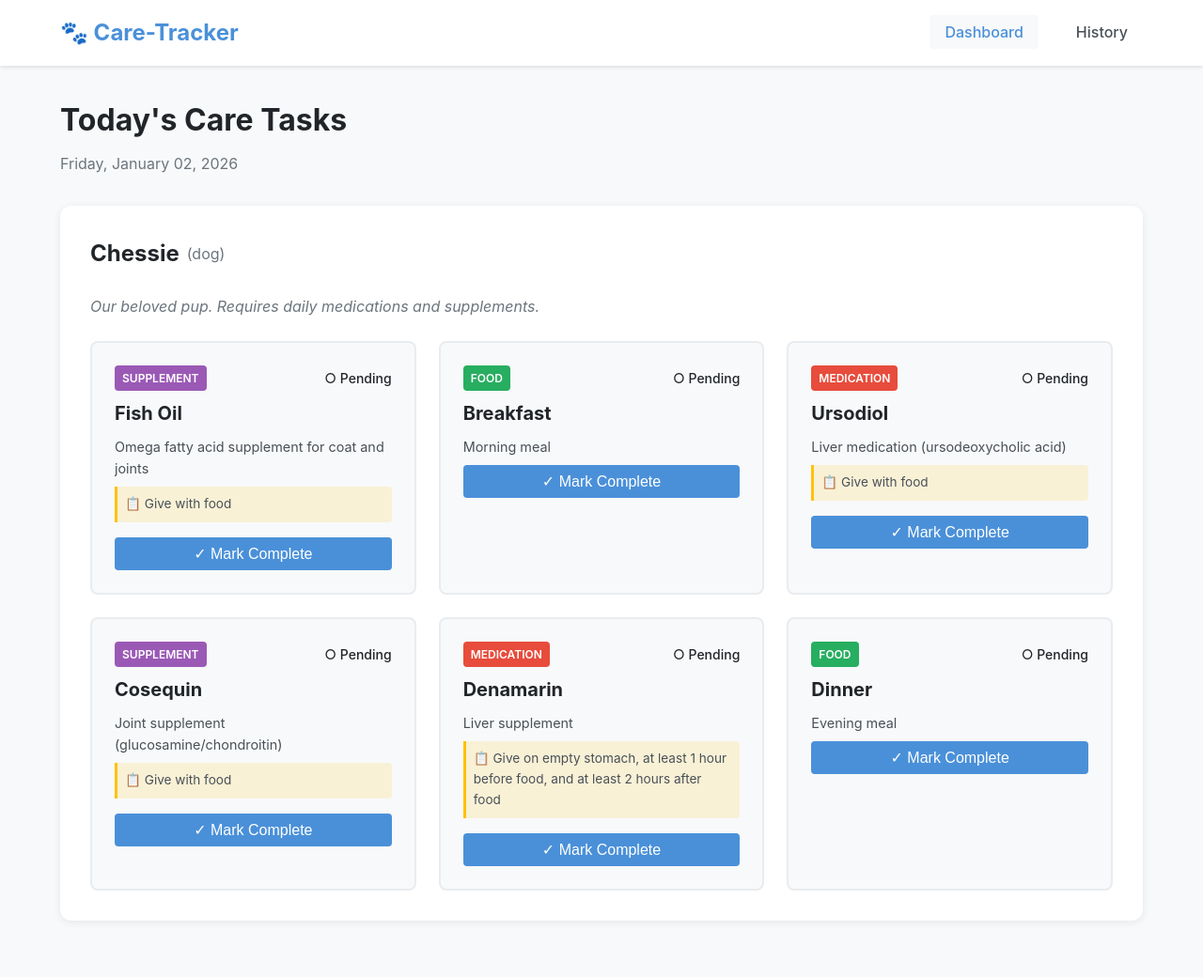
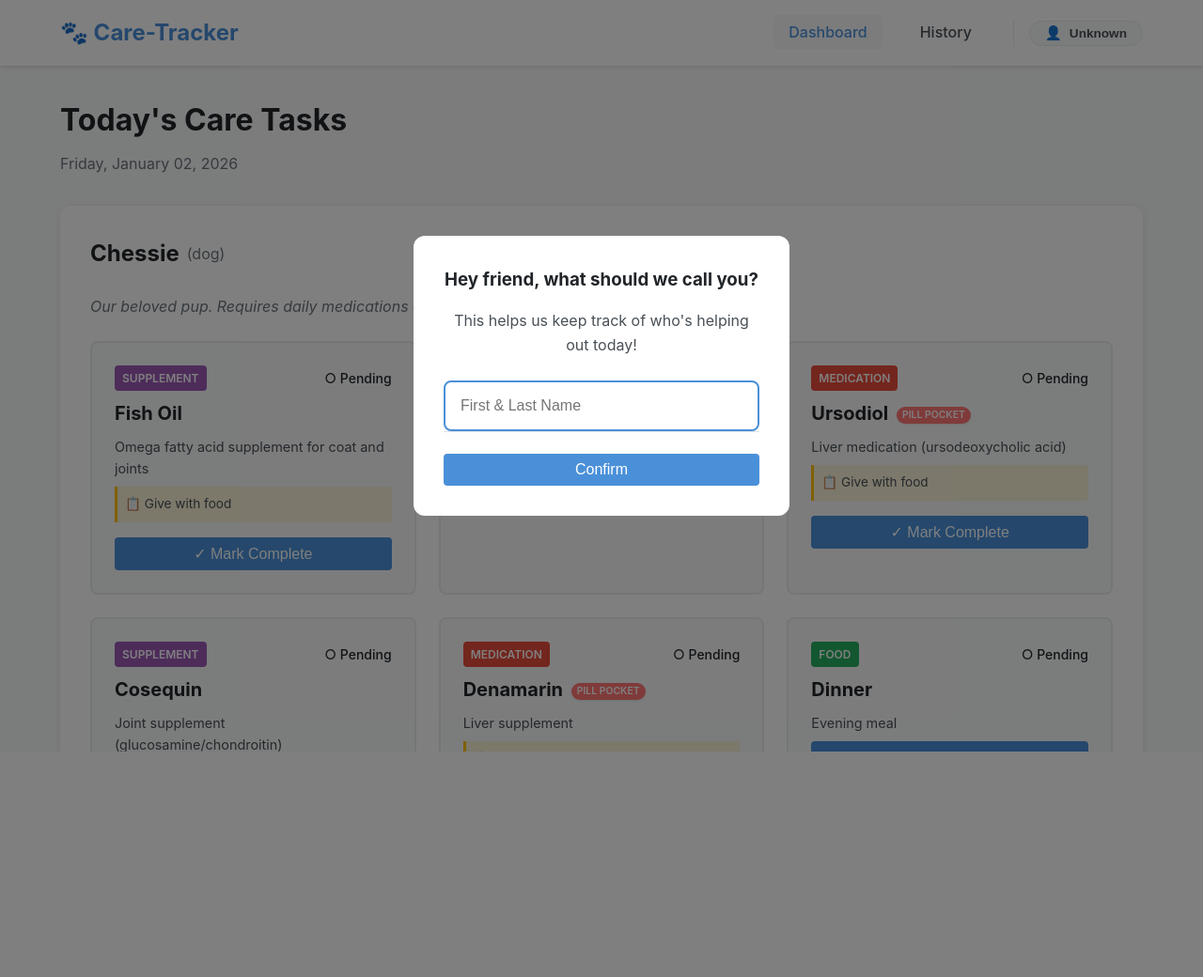
Before and after one commit to DanSafdie/Care-Tracker, a FastAPI app: page / in a window 1280 px wide. Shown: the top 1040 px of the page at 94% size. After the commit the page ends 800 px from the top, so only its background shows below. Run offline with FastAPI, Linux system fonts and the light colour scheme.

Commit message:
feat: Implement user management features
- Added User model and associated CRUD operations for user registration and search.
- Introduced API endpoints for user check-in and search functionality.
- Enhanced frontend with user identity modal and search capabilities.
- Updated styles for user interface elements related to user management.

```diff
--- a/app/backend/main.py
+++ b/app/backend/main.py
@@ -27,7 +27,7 @@ from schemas import (
     PetResponse, PetCreate,
     CareItemResponse, CareItemCreate,
     TaskLogResponse, TaskStatus, DailyStatus,
-    HistoryEntry
+    HistoryEntry, UserResponse, UserCreate
 )
 import crud
 from utils import get_care_day, to_local_time
@@ -196,6 +196,20 @@ async def clear_pet_timer(pet_id: int, db: Session = Depends(get_db)):
     return {"success": True, "pet": pet}
 
 
+# ============== API Routes - Users ==============
+
+@app.get("/api/users/search", response_model=List[UserResponse])
+async def search_users(q: str = "", db: Session = Depends(get_db)):
+    """Search for existing usernames."""
+    return crud.search_users(db, q)
+
+
+@app.post("/api/users/check-in", response_model=UserResponse)
+async def check_in_user(user: UserCreate, db: Session = Depends(get_db)):
+    """Register or update a user's presence."""
+    return crud.get_or_create_user(db, user.name)
+
+
 # ============== API Routes - Care Items ==============
 
 @app.get("/api/care-items", response_model=List[CareItemResponse])
--- a/app/frontend/static/css/style.css
+++ b/app/frontend/static/css/style.css
@@ -540,6 +540,20 @@ h1 {
     vertical-align: middle;
 }
 
+.pill-pocket-badge {
+    display: inline-block;
+    background: #ff7675; /* A soft red/pink color */
+    color: white;
+    font-size: 0.65rem;
+    padding: 1px 6px;
+    border-radius: 10px;
+    margin-left: 4px;
+    vertical-align: middle;
+    font-weight: 600;
+    text-transform: uppercase;
+    box-shadow: 0 1px 2px rgba(0,0,0,0.1);
+}
+
 /* ============== Timer ============== */
 .pet-timer {
     background: linear-gradient(135deg, #e1f5fe 0%, #b3e5fc 100%);
@@ -648,11 +662,115 @@ footer {
     font-size: 0.9rem;
 }
 
+/* ============== User Identity (Header) ============== */
+.nav-user {
+    display: flex;
+    align-items: center;
+    border-left: 1px solid var(--gray-200);
+    padding-left: var(--space-md);
+    margin-left: var(--space-xs);
+}
+
+.nav-user-btn {
+    background: var(--gray-100);
+    border: 1px solid var(--gray-200);
+    border-radius: 20px;
+    padding: var(--space-xs) var(--space-md);
+    display: flex;
+    align-items: center;
+    gap: var(--space-sm);
+    color: var(--gray-700);
+    font-weight: 600;
+    font-size: 0.85rem;
+    cursor: pointer;
+    transition: all 0.2s;
+    white-space: nowrap;
+    max-width: 180px;
+}
+
+.nav-user-btn:hover {
+    background: white;
+    border-color: var(--primary);
+    color: var(--primary);
+    box-shadow: 0 2px 4px rgba(0,0,0,0.05);
+}
+
+.nav-user-btn #current-user-name {
+    overflow: hidden;
+    text-overflow: ellipsis;
+}
+
+.user-icon {
+    font-size: 0.9rem;
+}
+
+/* Modal styles preserved */
+.search-container {
+    position: relative;
+    width: 100%;
+    margin-bottom: var(--space-lg);
+}
+
+#user-search-input {
+    width: 100%;
+    padding: var(--space-md);
+    border: 2px solid var(--gray-300);
+    border-radius: var(--radius-md);
+    font-size: 1rem;
+    outline: none;
+    transition: border-color 0.2s;
+}
+
+#user-search-input:focus {
+    border-color: var(--primary);
+}
+
+.search-results {
+    position: absolute;
+    top: 100%;
+    left: 0;
+    right: 0;
+    background: white;
+    border: 1px solid var(--gray-300);
+    border-top: none;
+    border-radius: 0 0 var(--radius-md) var(--radius-md);
+    box-shadow: 0 4px 8px rgba(0,0,0,0.1);
+    z-index: 1001;
+    max-height: 200px;
+    overflow-y: auto;
+}
+
+.search-item {
+    padding: var(--space-md);
+    cursor: pointer;
+    text-align: left;
+    transition: background 0.2s;
+}
+
+.search-item:hover {
+    background: var(--gray-100);
+    color: var(--primary);
+}
+
 /* ============== Responsive ============== */
 @media (max-width: 768px) {
     nav {
         flex-direction: column;
         gap: var(--space-md);
+    }
+
+    .nav-user {
+        border-left: none;
+        padding-left: 0;
+        margin-left: 0;
+        width: 100%;
+        justify-content: center;
+    }
+
+    .nav-user-btn {
+        max-width: 100%;
+        width: 100%;
+        justify-content: center;
     }
 
     .task-grid {
--- a/app/frontend/static/js/app.js
+++ b/app/frontend/static/js/app.js
@@ -8,6 +8,116 @@ let pendingAction = null;
 
 // Timer interval
 let timerInterval = null;
+
+// User Identity Functions
+/**
+ * Show the user identity modal
+ */
+function showUserModal() {
+    const modal = document.getElementById('user-modal');
+    const input = document.getElementById('user-search-input');
+    const currentName = localStorage.getItem('care_tracker_user') || '';
+
+    input.value = currentName;
+    modal.style.display = 'flex';
+    input.focus();
+
+    // Set up search listener
+    input.oninput = async (e) => {
+        const query = e.target.value.trim();
+        const results = document.getElementById('user-results');
+
+        if (query.length < 1) {
+            results.innerHTML = '';
+            return;
+        }
+
+        try {
+            const response = await fetch(`/api/users/search?q=${encodeURIComponent(query)}`);
+            if (response.ok) {
+                const users = await response.json();
+                results.innerHTML = users.map(user =>
+                    `<div class="search-item" onclick="selectUser('${user.name}')">${user.name}</div>`
+                ).join('');
+            }
+        } catch (err) {
+            console.error('Error searching users:', err);
+        }
+    };
+}
+
+/**
+ * Select a user from the search results
+ */
+function selectUser(name) {
+    const input = document.getElementById('user-search-input');
+    input.value = name;
+    document.getElementById('user-results').innerHTML = '';
+}
+
+/**
+ * Confirm and save the user identity
+ */
+async function confirmUser() {
+    const name = document.getElementById('user-search-input').value.trim();
+    if (name) {
+        try {
+            // Register/check-in with the backend immediately
+            const response = await fetch('/api/users/check-in', {
+                method: 'POST',
+                headers: {
+                    'Content-Type': 'application/json'
+                },
+                body: JSON.stringify({ name: name })
+            });
+
+            if (response.ok) {
+                localStorage.setItem('care_tracker_user', name);
+                closeUserModal();
+                updateUserDisplay();
+            } else {
+                const error = await response.json();
+                alert(`Error: ${error.detail || 'Failed to register user'}`);
+            }
+        } catch (err) {
+            console.error('Error during check-in:', err);
+            alert('Network error. Please try again.');
+        }
+    } else {
+        alert('Please enter a name');
+    }
+}
+
+/**
+ * Close the user modal
+ */
+function closeUserModal() {
+    document.getElementById('user-modal').style.display = 'none';
+    document.getElementById('user-results').innerHTML = '';
+}
+
+/**
+ * Update the user name display in the UI
+ */
+function updateUserDisplay() {
+    const name = localStorage.getItem('care_tracker_user');
+    const display = document.getElementById('current-user-name');
+    if (display) {
+        display.textContent = name || 'Unknown';
+    }
+}
+
+/**
+ * Ensure user is set before performing actions
+ */
+function ensureUser() {
+    const name = localStorage.getItem('care_tracker_user');
+    if (!name) {
+        showUserModal();
+        return false;
+    }
+    return name;
+}
 
 /**
  * Complete a task with confirmation
@@ -80,8 +190,11 @@ function closeModal() {
  * @param {number} petId - The pet ID
  */
 async function submitComplete(careItemId, taskName, petId) {
+    const username = ensureUser();
+    if (!username) return;
+
     try {
-        const response = await fetch(`/api/tasks/${careItemId}/complete`, {
+        const response = await fetch(`/api/tasks/${careItemId}/complete?completed_by=${encodeURIComponent(username)}`, {
             method: 'POST',
             headers: {
                 'Content-Type': 'application/json'
@@ -173,8 +286,11 @@ function findTaskCard(taskName, petId) {
  * @param {number} careItemId - The care item ID
  */
 async function submitUndo(careItemId) {
+    const username = ensureUser();
+    if (!username) return;
+
     try {
-        const response = await fetch(`/api/tasks/${careItemId}/undo`, {
+        const response = await fetch(`/api/tasks/${careItemId}/undo?completed_by=${encodeURIComponent(username)}`, {
             method: 'POST',
             headers: {
                 'Content-Type': 'application/json'
@@ -346,9 +462,17 @@ function checkTimers() {
 
 // Close modal when clicking outside
 document.addEventListener('click', (e) => {
-    const modal = document.getElementById('confirm-modal');
-    if (e.target === modal) {
+    const confirmModal = document.getElementById('confirm-modal');
+    const userModal = document.getElementById('user-modal');
+
+    if (e.target === confirmModal) {
         closeModal();
+    }
+    if (e.target === userModal) {
+        const currentName = localStorage.getItem('care_tracker_user');
+        if (currentName) {
+            closeUserModal();
+        }
     }
 });
 
@@ -356,11 +480,19 @@ document.addEventListener('click', (e) => {
 document.addEventListener('keydown', (e) => {
     if (e.key === 'Escape') {
         closeModal();
+        const currentName = localStorage.getItem('care_tracker_user');
+        if (currentName) {
+            closeUserModal();
+        }
     }
 });
 
 // Initialize on load
 window.addEventListener('load', () => {
     console.log('Care-Tracker loaded');
+    updateUserDisplay();
+    if (!localStorage.getItem('care_tracker_user')) {
+        showUserModal();
+    }
     checkTimers();
 });
--- a/app/frontend/templates/base.html
+++ b/app/frontend/templates/base.html
@@ -15,6 +15,12 @@
             <ul class="nav-links">
                 <li><a href="/" class="{% if request.url.path == '/' %}active{% endif %}">Dashboard</a></li>
                 <li><a href="/history" class="{% if request.url.path == '/history' %}active{% endif %}">History</a></li>
+                <li class="nav-user">
+                    <button class="nav-user-btn" onclick="showUserModal()">
+                        <span class="user-icon">👤</span>
+                        <span id="current-user-name">...</span>
+                    </button>
+                </li>
             </ul>
         </nav>
     </header>
@@ -22,6 +28,21 @@
     <main>
         {% block content %}{% endblock %}
     </main>
+
+    <!-- Global User Identity Modal -->
+    <div id="user-modal" class="modal" style="display: none;">
+        <div class="modal-content">
+            <h3>Hey friend, what should we call you?</h3>
+            <p>This helps us keep track of who's helping out today!</p>
+            <div class="search-container">
+                <input type="text" id="user-search-input" placeholder="First & Last Name" autocomplete="off">
+                <div id="user-results" class="search-results"></div>
+            </div>
+            <div class="modal-buttons">
+                <button class="btn btn-primary" onclick="confirmUser()">Confirm</button>
+            </div>
+        </div>
+    </div>
 
     <footer>
         <p>Care Day: {{ care_day.strftime('%A, %B %d, %Y') if care_day else 'Unknown' }} | Day resets at 4:00 AM</p>
--- a/app/frontend/templates/index.html
+++ b/app/frontend/templates/index.html
@@ -41,7 +41,12 @@
                     </span>
                 </div>
 
-                <h3 class="task-name">{{ task.care_item.name }}</h3>
+                <h3 class="task-name">
+                    {{ task.care_item.name }}
+                    {% if task.care_item.name in ['Denamarin', 'Ursodiol'] %}
+                    <span class="pill-pocket-badge">Pill Pocket</span>
+                    {% endif %}
+                </h3>
 
                 {% if task.care_item.description %}
                 <p class="task-description">{{ task.care_item.description }}</p>
```
Also changed, not shown: app/backend/crud.py (+38 -2 lines), app/backend/models.py (+13 -0 lines), app/backend/schemas.py (+19 -0 lines), tests/test_user_identity.py (added, +53 -0 lines).
